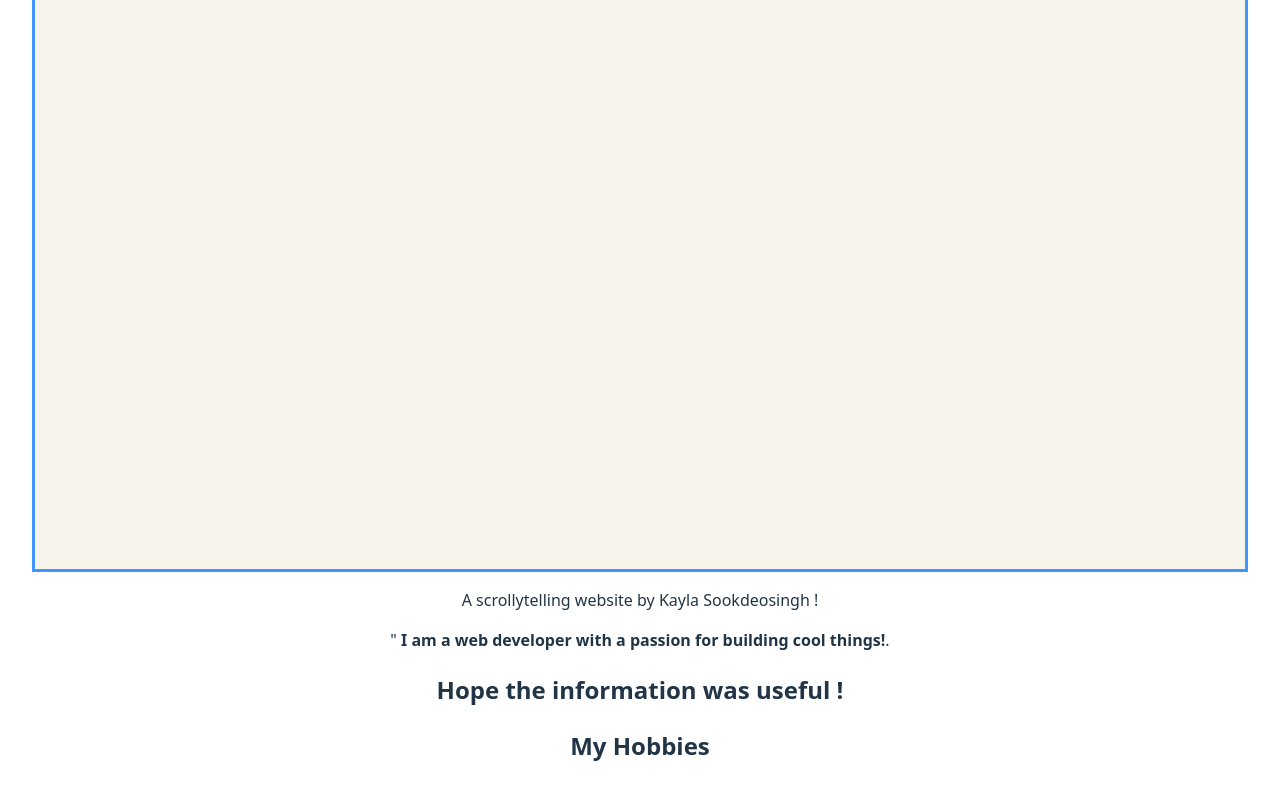
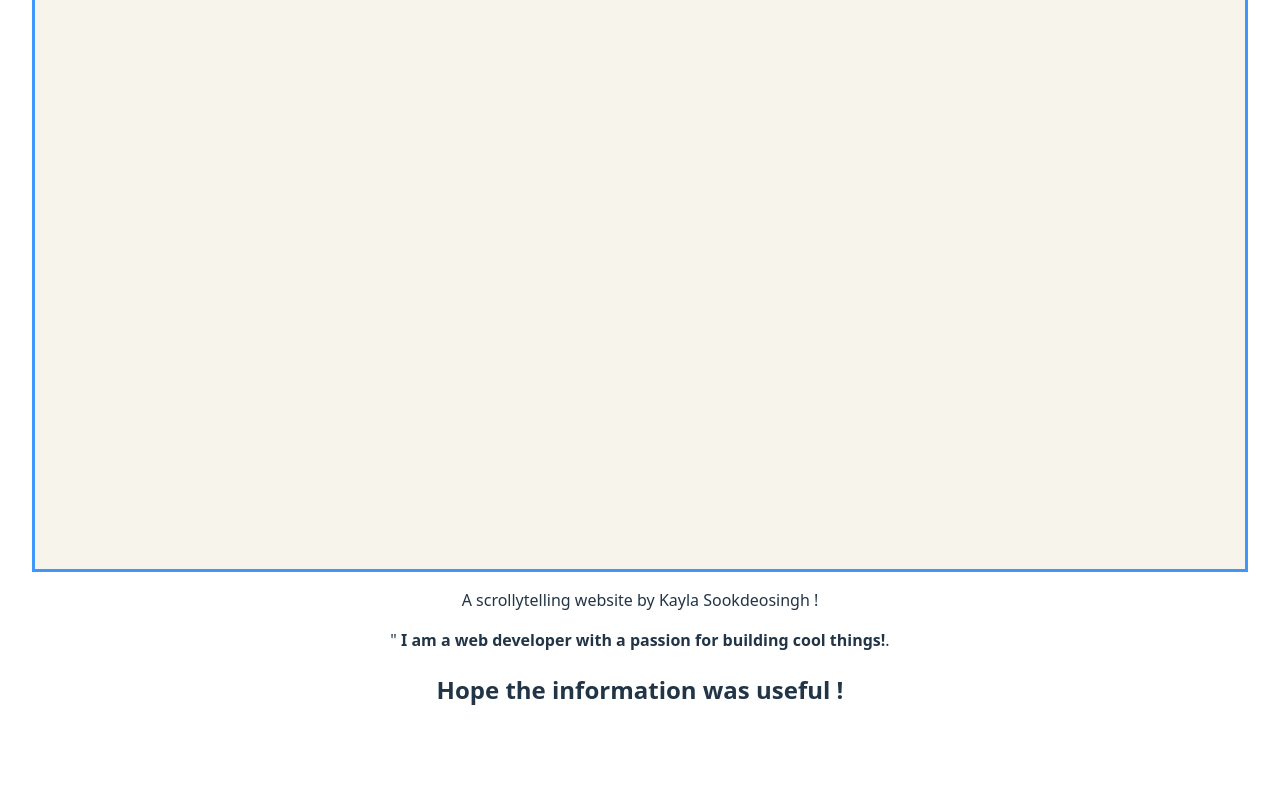
Before and after one commit to Kayla-anya/challenge, a Svelte app: page / in a window 1280 px wide. Shown: the part 8880-9680 px from the top of the page. After the commit the page ends 9640 px from the top, so only its background shows below. Built offline with nearby package versions, Linux system fonts and the light colour scheme.

Commit message:
edited text

```diff
--- a/src/App.svelte
+++ b/src/App.svelte
@@ -20,15 +20,11 @@
   </p>
   <h2>Hope the information was useful !</h2>
 
-  <h2>My Hobbies</h2>
+
 
 </div>
 
 <style>
-  h1 {
-    color: #2c3e50;
-    font-family: Arial, sans-serif;
-  }
 
 
 </style>
```
